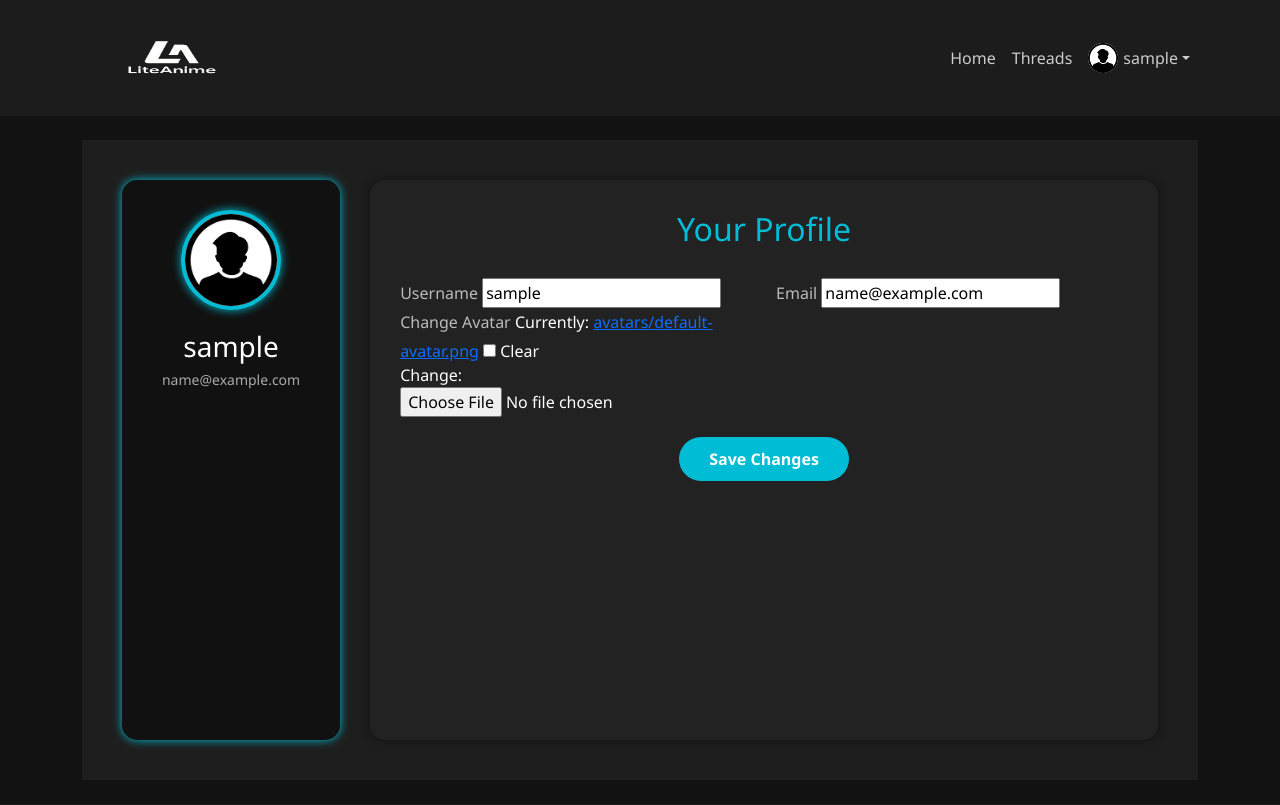
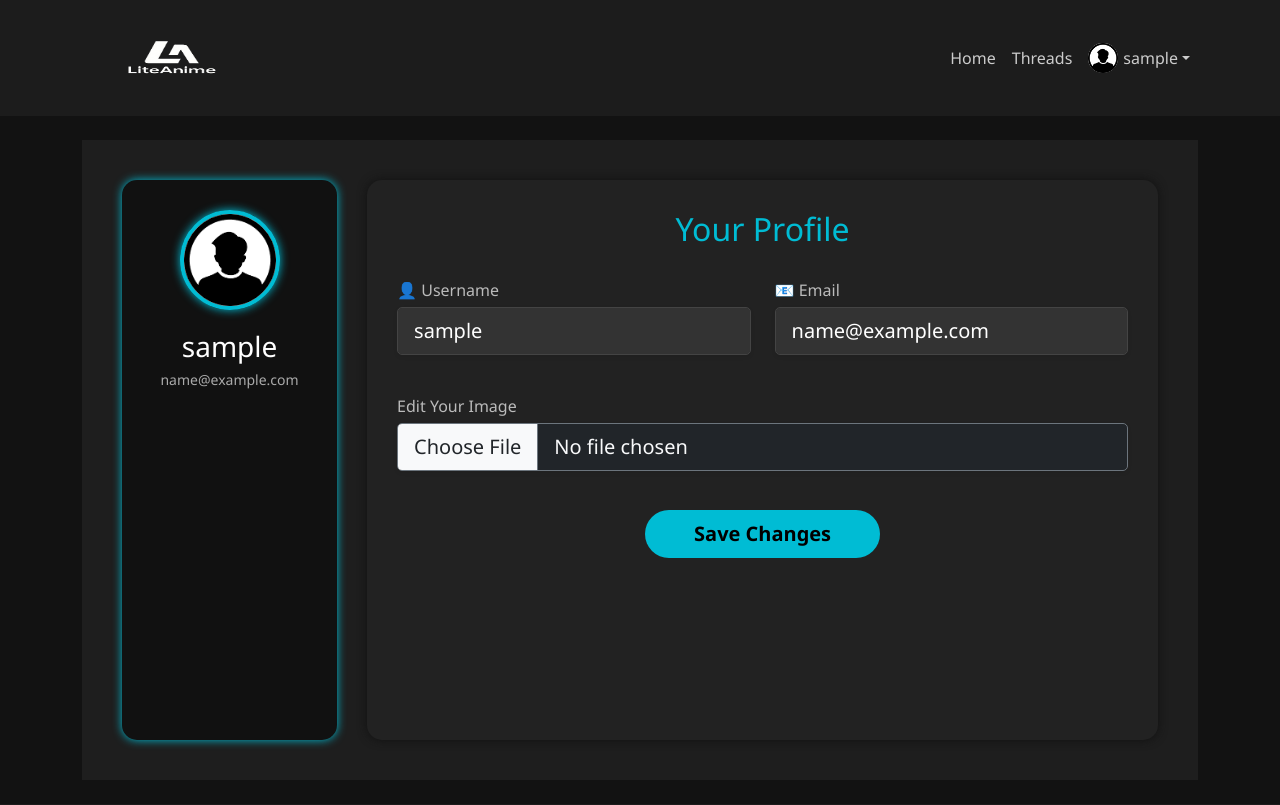
Before and after one commit to xAnoOos/LiteAnime, a Django app: a page that uses core/templates/profile.html in a window 1280 px wide. Shown: the top 805 px of the page. Run offline with Django 5.2, Linux system fonts and the light colour scheme; the visitor is signed in with stand-in values (Sample User, id 1); data comes from the database, SQL or seed files in the repository.

Commit message:
save changes

```diff
--- a/core/templates/profile.html
+++ b/core/templates/profile.html
@@ -99,36 +99,41 @@
     </div>
 
     <div class="profile-content">
-        <h2>Your Profile</h2>
+        <h2 class="text-center">Your Profile</h2>
 
         {% if messages %}
-        {% for message in messages %}
-        <div class="alert alert-{{ message.tags }}">
-            {{ message }}
-        </div>
-        {% endfor %}
+            {% for message in messages %}
+                <div class="alert alert-{{ message.tags }}">{{ message }}</div>
+            {% endfor %}
         {% endif %}
 
-        <form method="POST" enctype="multipart/form-data">
+        <form method="POST" enctype="multipart/form-data" class="needs-validation mt-4">
             {% csrf_token %}
-            <div class="row">
+            <div class="row g-4">
                 <div class="col-md-6">
-                    <label class="form-label">Username</label>
-                    {{ form.username }}
-                </div>
-                <div class="col-md-6">
-                    <label class="form-label">Email</label>
-                    {{ form.email }}
+                    <label for="id_username" class="form-label">👤 Username</label>
+                    <input type="text" name="username" id="id_username" value="{{ form.username.value }}" class="form-control form-control-lg shadow-sm">
                 </div>
 
                 <div class="col-md-6">
-                    <label class="form-label">Change Avatar</label>
-                    {{ form.avatar }}
+                    <label for="id_email" class="form-label">📧 Email</label>
+                    <input type="email" name="email" id="id_email" value="{{ form.email.value }}" class="form-control form-control-lg shadow-sm">
+                </div>
+
+                <div class="col-md-12">
+                    <label for="id_avatar" class="form-label"> Edit Your Image</label>
+                    <input type="file" name="avatar" id="id_avatar" class="form-control form-control-lg shadow-sm bg-dark text-light border-secondary">
                 </div>
             </div>
-            <button type="submit" class="save-btn">Save Changes</button>
+
+            <div class="text-center mt-4">
+                <button type="submit" class="btn btn-lg px-5 py-2 fw-bold" style="background-color: #00bcd4; color: #000; border-radius: 25px; transition: 0.3s ease;">
+                    Save Changes
+                </button>
+            </div>
         </form>
     </div>
+
 </div>
 
 <script>
--- a/core/templates/threads.html
+++ b/core/templates/threads.html
@@ -16,7 +16,7 @@
         }
 
         .navbar {
-            background-color: #231f1f;
+            background-color: #1c1c1c;
         }
 
         .navbar-brand img {
```
Also changed, not shown: core/templates/create_thread.html (+40 -19 lines).
